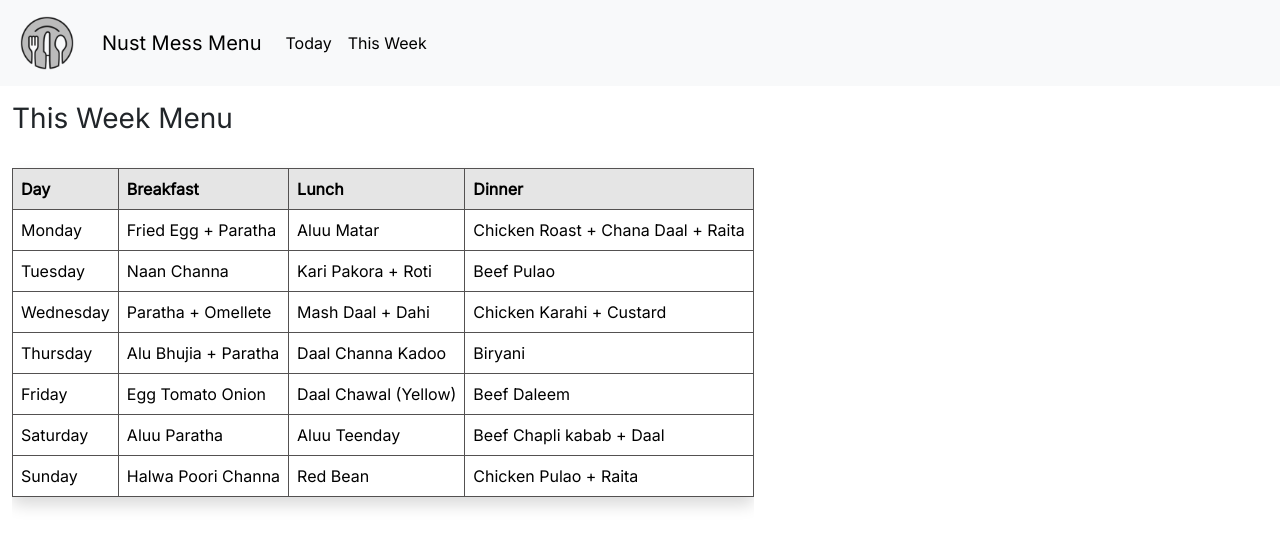
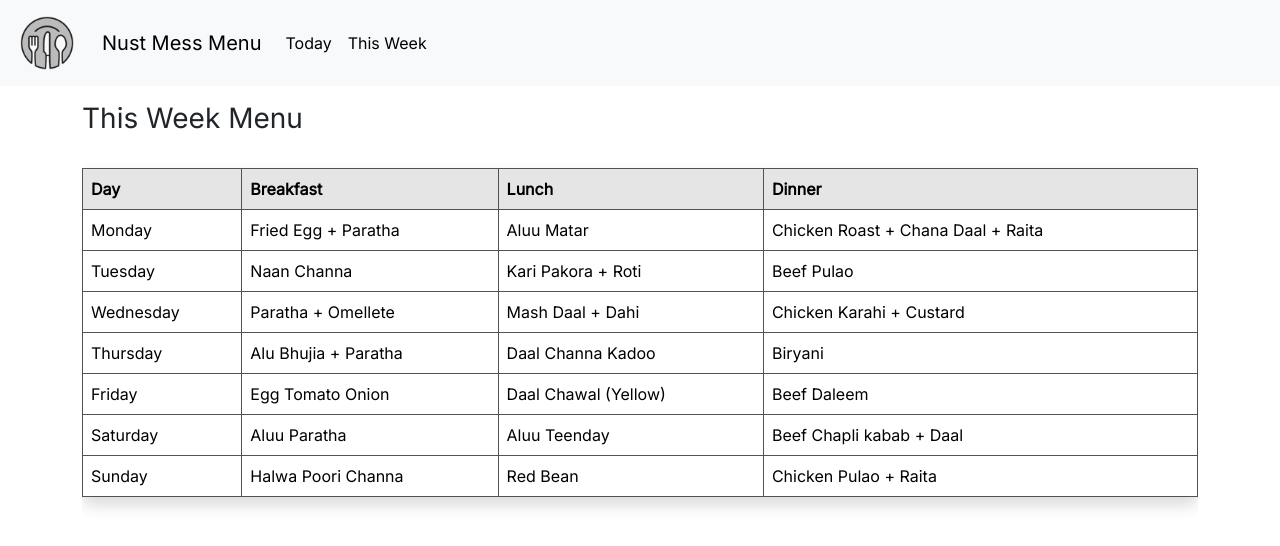
Before and after one commit to fatehmehmood123/Mess-Menu, a React (Create React App) app: page /weekly in a window 1280 px wide. Shown: the top 546 px of the page. Built offline with nearby package versions, Linux system fonts and the light colour scheme.

Commit message:
overflow-x-scroll

```diff
--- a/src/components/WeekContainer.js
+++ b/src/components/WeekContainer.js
@@ -11,17 +11,16 @@ export default function WeekContainer(props) {
   }, []);
 
   return (
-    <div class="scroll-container">
-      <div class="scroll-content">
-        <div id="weekContainer" className="container my-3">
+
+        <div id="weekContainer" className="container  my-3">
           <h3>This Week Menu</h3>
 
           <div
             className={`table-container ${
               isActive ? "active" : ""
-            } table-responsive`}
+            } overflow-x-scroll`}
           >
-            <table className="container my-4 table table-hover shadow p-3 mb-5 bg-body-tertiary rounded">
+            <table  className=" container my-4 table table-hover shadow p-3 mb-5 bg-body-tertiary rounded">
               <tbody>
                 <tr className="table-active">
                   <th>Day</th>
@@ -75,7 +74,6 @@ export default function WeekContainer(props) {
             </table>
           </div>
         </div>
-      </div>
-    </div>
+
   );
 }
--- a/src/css/WeekContainer.css
+++ b/src/css/WeekContainer.css
@@ -2,27 +2,17 @@ table {
   border-collapse: collapse;
   width: 100%;
 }
-
 td,
 th {
   border: 1px solid #535151;
   text-align: left;
   padding: 8px;
 }
-
 .table-container {
   max-height: 0; /* Initially hide the table */
   overflow: hidden;
   transition: max-height 2s ease-in-out; /* Apply transition to max-height property */
 }
-
 .table-container.active {
-  max-height: 1000px;
+  max-height: 1000px; /* Set an appropriate max-height value to reveal the table */
 }
-.scroll-container {
-  overflow-x: auto;
-}
-
-.scroll-content {
-  display: inline-block;
-}
```
